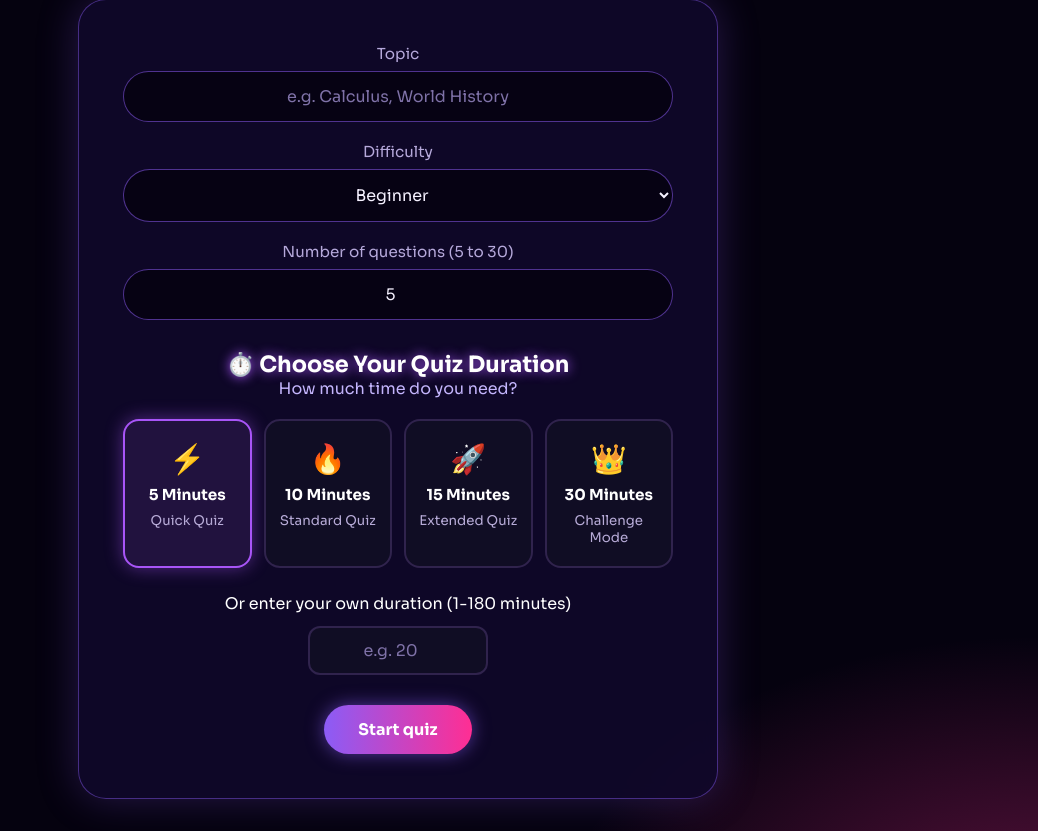
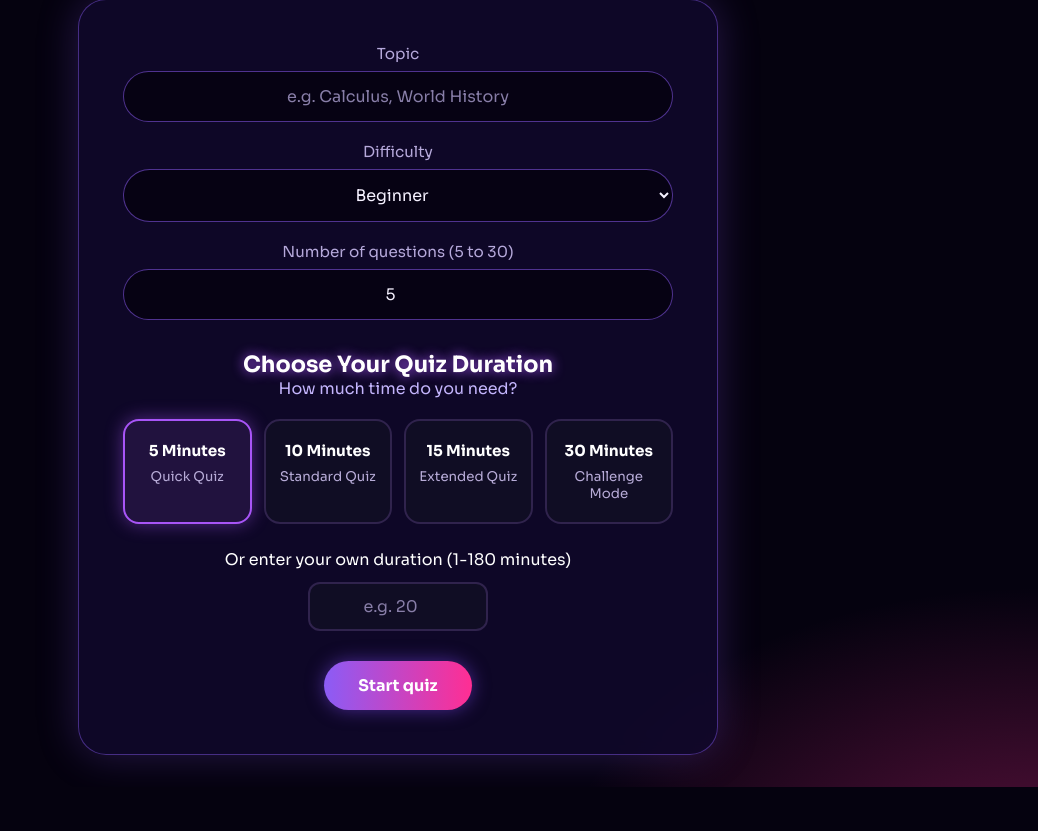
Before and after one commit to Stainless334/project, a Flask app: page / in a window 1280 px wide. Shown: the part 219-1050 px from the top of the page, without its empty margins (242-1280 px from the left). After the commit the page ends 1006 px from the top, so only its background shows below. Run offline with Flask 3, Linux system fonts and the light colour scheme.

Commit message:
edit style

```diff
--- a/quiz/ai_quiz.py
+++ b/quiz/ai_quiz.py
@@ -1,6 +1,10 @@
 import os
 import json
 from openai import OpenAI
+from dotenv import load_dotenv
+
+load_dotenv()
+
 
 
 client = OpenAI(
--- a/quiz/app.py
+++ b/quiz/app.py
@@ -162,4 +162,4 @@ def restart():
 
 
 if __name__ == '__main__':
-    app.run(debug=True)
+    app.run(debug=True, port=5001)
--- a/quiz/static/style.css
+++ b/quiz/static/style.css
@@ -62,7 +62,7 @@ select, input[type="number"], input[type="text"], input:not([type]) {
   border-radius: 999px; outline: none;
   transition: box-shadow .2s, border-color .2s;
 }
-select:focus, input[type="number"]:focus, input[type="text"]:focus, input:not([type]):focus { border-color: var(--magenta); box-shadow: var(--glow); }
+select:focus, input[type="number"]:focus, input[type="text"]:focus, input:not([type]):focus { border-color: var(--magenta); box-shadow: var(--ink); }
 select option { background: var(--night); }
 
 /* Buttons */
@@ -70,10 +70,10 @@ select option { background: var(--night); }
   display: inline-block; cursor: pointer; font: inherit; font-weight: 700; color: #fff;
   padding: 14px 34px; border: 0; border-radius: 999px; text-decoration: none;
   background: linear-gradient(90deg, var(--violet), var(--magenta));
-  box-shadow: 0 0 18px rgba(139,92,246,.55);
+  box-shadow: 0 0 18px rgba(119, 67, 224, 0.55);
   transition: transform .15s, box-shadow .2s;
 }
-.btn:hover { transform: translateY(-2px); box-shadow: 0 0 28px 4px rgba(255,46,147,.55); }
+.btn:hover { transform: translateY(-2px); box-shadow: 0 0 28px 4px rgba(59, 12, 35, 0.55); }
 .btn:active, .btn:focus-visible { outline: none; box-shadow: var(--glow); transform: scale(.98); }
 .btn.ghost { background: transparent; border: 1px solid var(--violet); box-shadow: none; }
 .btn.ghost:hover { box-shadow: 0 0 22px rgba(139,92,246,.6); }
@@ -81,7 +81,7 @@ select option { background: var(--night); }
 
 /* Flash messages */
 .flash { margin-bottom: 20px; padding: 12px 18px; border-radius: 999px;
-  background: rgba(255,46,147,.15); border: 1px solid var(--magenta); color: #FFD3E8; }
+  background: rgba(241, 115, 176, 0.15); border: 1px solid var(--magenta); color: #FFD3E8; }
 
 /* Quiz page */
 .topbar { display: flex; justify-content: space-between; align-items: center; gap: 12px;
@@ -99,7 +99,7 @@ select option { background: var(--night); }
   background: rgba(5,2,15,.7); transition: box-shadow .2s, border-color .2s, transform .1s; }
 .option:hover { border-color: var(--cyan); }
 .option:active { transform: scale(.985); }
-.option:has(input:checked), .option:focus-within { border-color: var(--magenta); box-shadow: var(--glow); background: rgba(255,46,147,.12); }
+.option:has(input:checked), .option:focus-within { border-color: var(--magenta); box-shadow: var(--muted); background: rgba(255,46,147,.12); }
 
 /* Result page */
 .score { font-size: clamp(3rem, 12vw, 5.5rem); font-weight: 800; margin: 8px 0;
@@ -112,14 +112,14 @@ select option { background: var(--night); }
 
 /* ---------- Added: text input, radios and buttons (work even on unclassed markup) ---------- */
 input[type="text"], input:not([type]) { text-align: center; }
-input::placeholder { color: #7f72a8; }
+input::placeholder { color: #887ea8; }
 
 /* Custom glowing radio buttons */
 input[type="radio"] {
   -webkit-appearance: none; appearance: none;
   width: 24px; height: 24px; flex: none; margin: 0 14px 0 0;
   border: 2px solid var(--violet); border-radius: 50%;
-  background: rgba(5,2,15,.9); cursor: pointer; vertical-align: middle;
+  background: rgba(11, 9, 17, 0.9); cursor: pointer; vertical-align: middle;
   display: inline-grid; place-content: center;
   transition: box-shadow .2s, border-color .2s;
 }
--- a/quiz/templates/index.html
+++ b/quiz/templates/index.html
@@ -36,35 +36,31 @@
       </div>
       <!-- Quiz Duration Selector -->
       <div class="duration-section">
-          <h3>⏱️ Choose Your Quiz Duration</h3>
+          <h3>Choose Your Quiz Duration</h3>
           <p>How much time do you need?</p>
 
           <div class="duration-options">
 
               <label class="duration-card">
                   <input type="radio" name="duration" value="5" checked>
-                  <span>⚡</span>
                   <strong>5 Minutes</strong>
                   <small>Quick Quiz</small>
               </label>
 
               <label class="duration-card">
                   <input type="radio" name="duration" value="10">
-                  <span>🔥</span>
                   <strong>10 Minutes</strong>
                   <small>Standard Quiz</small>
               </label>
 
               <label class="duration-card">
                   <input type="radio" name="duration" value="15">
-                  <span>🚀</span>
                   <strong>15 Minutes</strong>
                   <small>Extended Quiz</small>
               </label>
 
               <label class="duration-card">
                   <input type="radio" name="duration" value="30">
-                  <span>👑</span>
                   <strong>30 Minutes</strong>
                   <small>Challenge Mode</small>
               </label>
```
